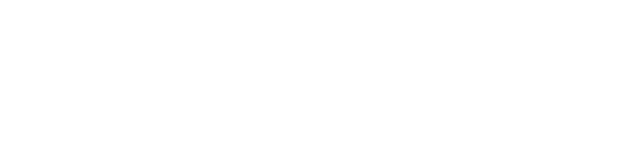
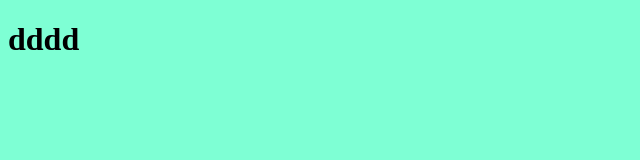
Before and after one commit to Radwan44/space-tourism, a plain HTML site: page index.html in a window 1280 px wide. Shown: the whole page, without its empty margins (0-640 px from the left). Drawn offline with Linux system fonts and the light colour scheme.

Commit message:
new modifier

```diff
--- a/index.html
+++ b/index.html
@@ -10,7 +10,7 @@
 </head>
 
 <body>
-
+    <h1> dddd </h1>
     <script src="app.js"></script>
 </body>
 
--- a/style.css
+++ b/style.css
@@ -0,0 +1,3 @@
+body {
+  background-color: #7effd4;
+}
```
